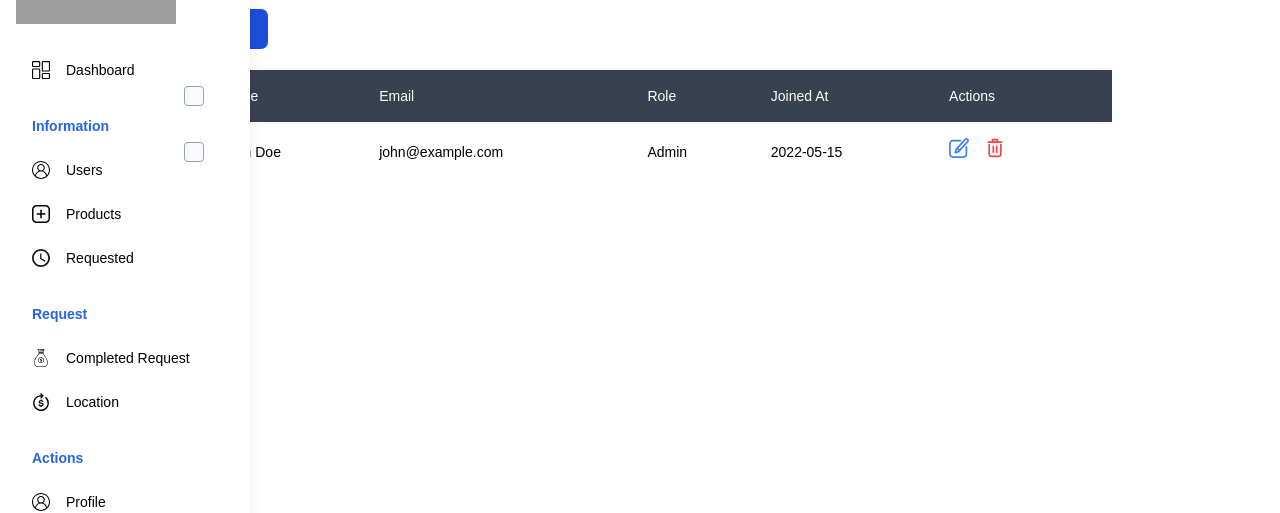
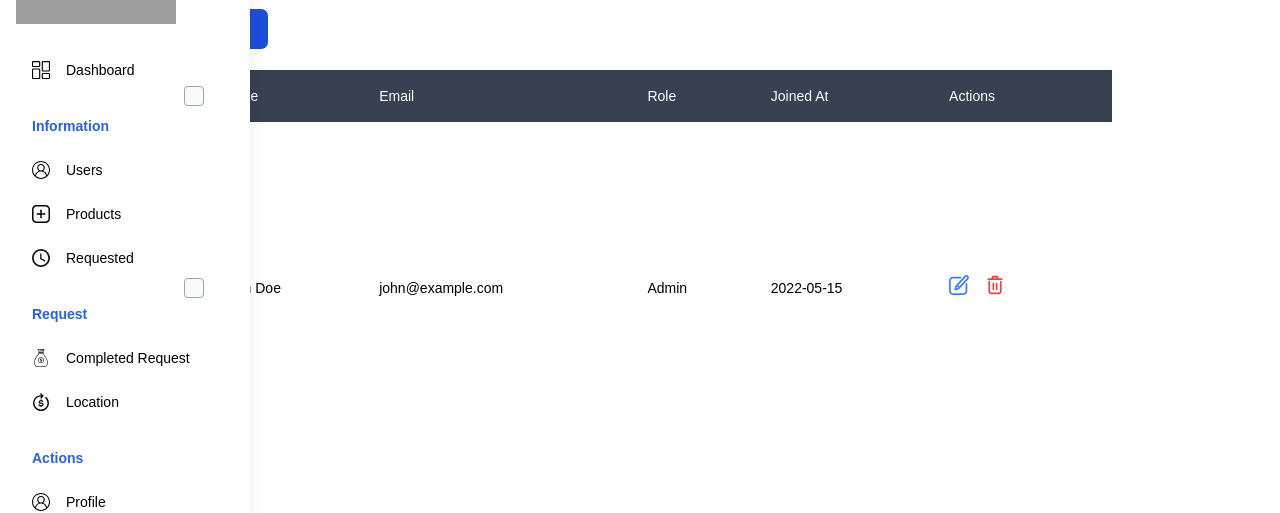
Before and after one commit to Eissanoor/help_kpk_organization_frontend, a React (Vite) app: page /user in a window 1280 px wide. Shown: the part 120-633 px from the top of the page. Built offline with nearby package versions, Linux system fonts and the light colour scheme; grey boxes are pictures that could not be loaded.

Commit message:
Refactor Users page layout and enhance table styling: adjusted section spacing, added minimum height to the table, and removed unnecessary whitespace for improved readability.

```diff
--- a/src/pages/Users/Users.jsx
+++ b/src/pages/Users/Users.jsx
@@ -4,7 +4,7 @@ const User = () => {
   return (
     <>
     <Sidebar/>
-    <section className="flex flex-col justify-center max-w-5xl px-4 py-10 mx-auto sm:px-10">
+    <section className="flex flex-col justify-center  max-w-5xl px-4 py-10 mx-auto sm:px-10">
     <div className="flex flex-wrap items-center justify-between mb-10">
           <h2 className="mr-5 text-4xl font-bold leading-none md:text-5xl">
             Users
@@ -18,7 +18,7 @@ const User = () => {
     <AddNewButton />
         </div>
 
-      <table class="min-w-full bg-white">
+      <table class="min-w-full bg-white min-h-96">
         <thead class="bg-gray-700 whitespace-nowrap">
           <tr>
             <th class="pl-4 w-8">
@@ -124,8 +124,6 @@ const User = () => {
               </button>
             </td>
           </tr>
-
-
         </tbody>
       </table>
     </div>
```
